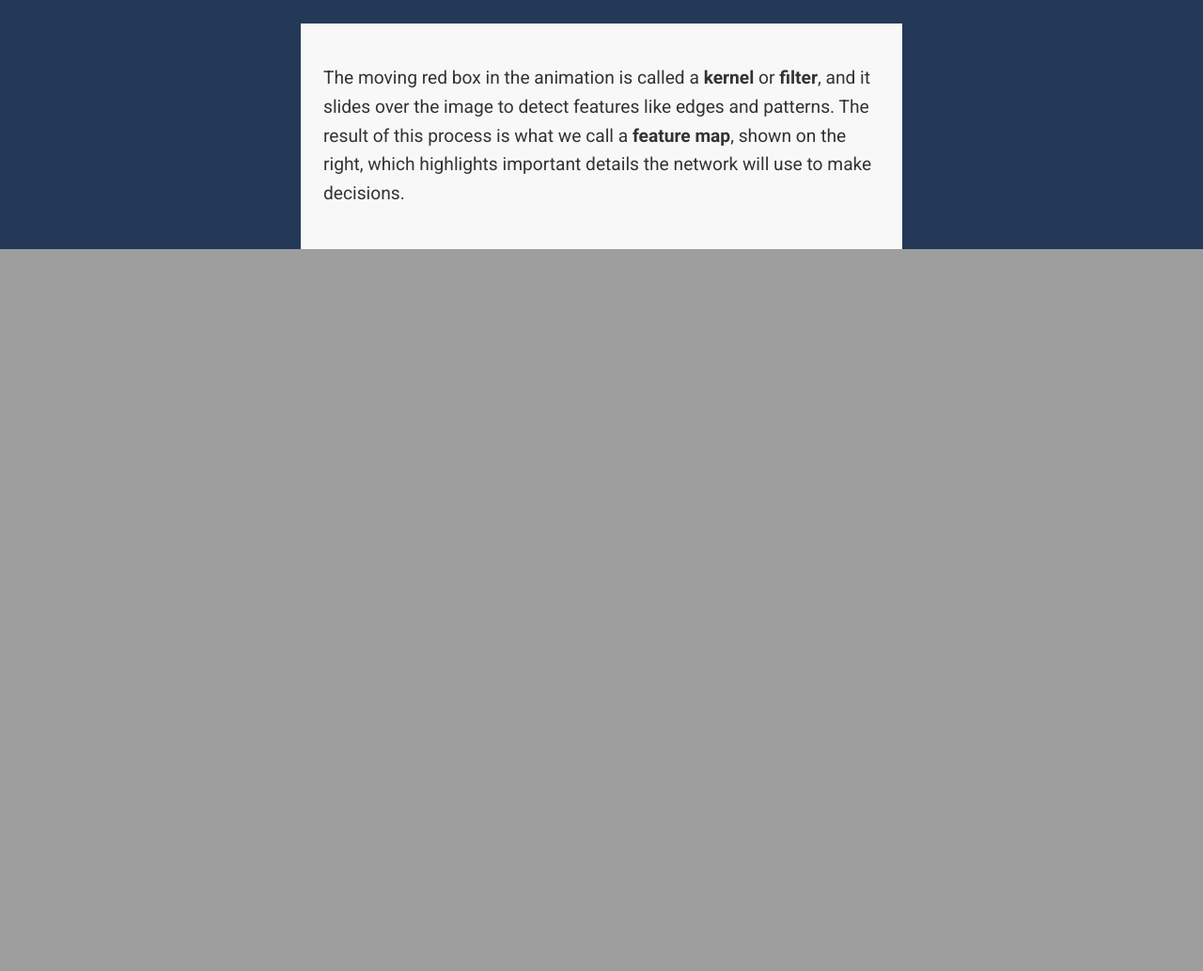
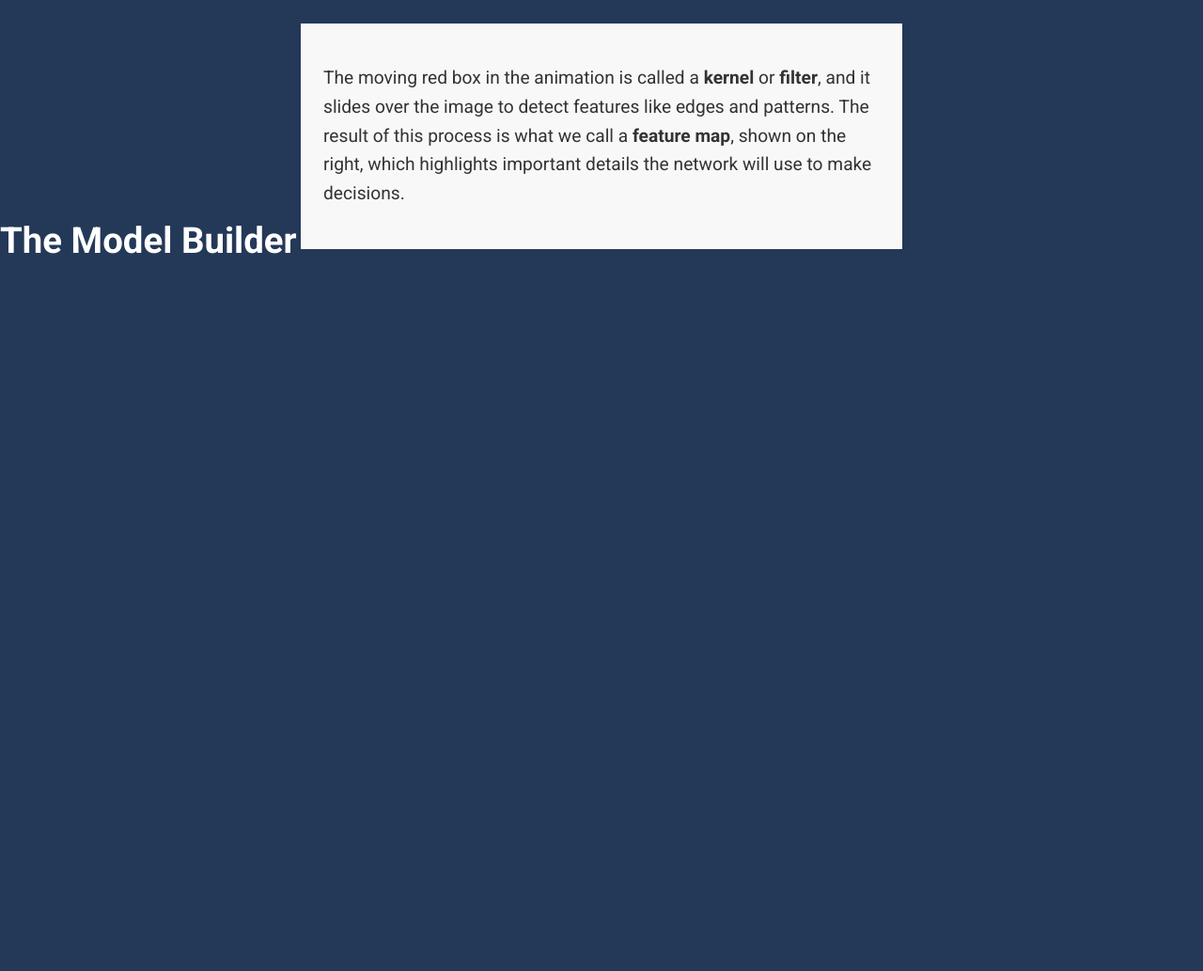
Before and after one commit to omah03/Usable-Machine-Learning-, a Flask app: page / in a window 1280 px wide. Shown: the part 2199-3232 px from the top of the page at 94% size. Before the commit the page ends 2464 px from the top, so only its background shows below. Run offline with Flask 2, Linux system fonts and the light colour scheme; parts of the project's set-up code (start-up, migrations or seed data) failed here and were passed over.

Commit message:
model builder site

```diff
--- a/static/intro_ml.css
+++ b/static/intro_ml.css
@@ -173,7 +173,11 @@ header h1 {
     line-height: 1.6;
     font-size: 1.5vw;
 }
+.modelbuilder-text h2{
+    font-size: 3vw;
+    color: #ffffff;
 
+}
 @media (max-width: 768px) {
     .explanation-container {
         max-width: 90%; /* Adjust width for smaller screens */
--- a/templates/intro_ml.html
+++ b/templates/intro_ml.html
@@ -43,6 +43,14 @@
                 <p>The moving red box in the animation is called a <strong>kernel</strong> or <strong>filter</strong>, and it slides over the image to detect features like edges and patterns. The result of this process is what we call a <strong>feature map</strong>, shown on the right, which highlights important details the network will use to make decisions.</p>
             </div>
         </div>
+        </section>
+        <section class="model-builder">
+            <div class="container model-builder">
+                <div class="modelbuilder-text">
+                    <h2>The Model Builder</h2>
+                </div>
+            </div>
+        </section>
     </main>
     <footer>
         <div class="container">
```
